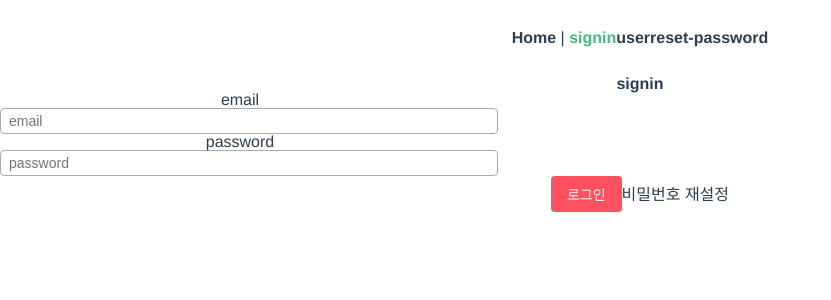
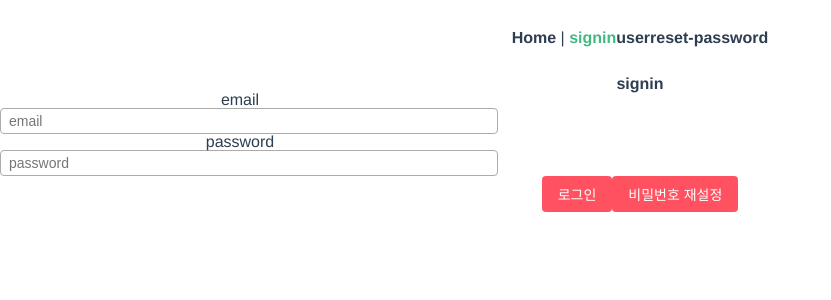
Before and after one commit to shldhee/auth-vue3-ts, a Vue app: page /signin in a window 1280 px wide. Shown: the top 300 px of the page, without its empty margins (0-831 px from the left). Built offline with nearby package versions, Linux system fonts and the light colour scheme.

Commit message:
style: router link 버튼 스타일 수정

```diff
--- a/src/views/ResetPassword.vue
+++ b/src/views/ResetPassword.vue
@@ -1,17 +1,9 @@
 <template>
   <div>
-    <h1>ResetPassword</h1>
+    <h1>reset-password page</h1>
   </div>
 </template>
 
-<script lang="ts">
-import { defineComponent } from 'vue'
+<script setup lang="ts"></script>
 
-export default defineComponent({
-  setup() {
-    return {}
-  }
-})
-</script>
-
-<style scoped lang="scss"></style>
+<style scoped></style>
--- a/src/views/Signin.vue
+++ b/src/views/Signin.vue
@@ -5,8 +5,9 @@
       <BasicInput v-model="email" name="email" />
       <BasicInput v-model="password" name="password" type="password" />
       <BasicButton type="submit" @click="handleSubmit">로그인</BasicButton>
-      <router-link to="/reset-password">비밀번호 재설정</router-link>
-      {{ auth.token }}
+      <router-link to="/reset-password">
+        <BasicButton>비밀번호 재설정</BasicButton>
+      </router-link>
       <p>{{ errorMessage }}</p>
     </form>
   </div>
```
